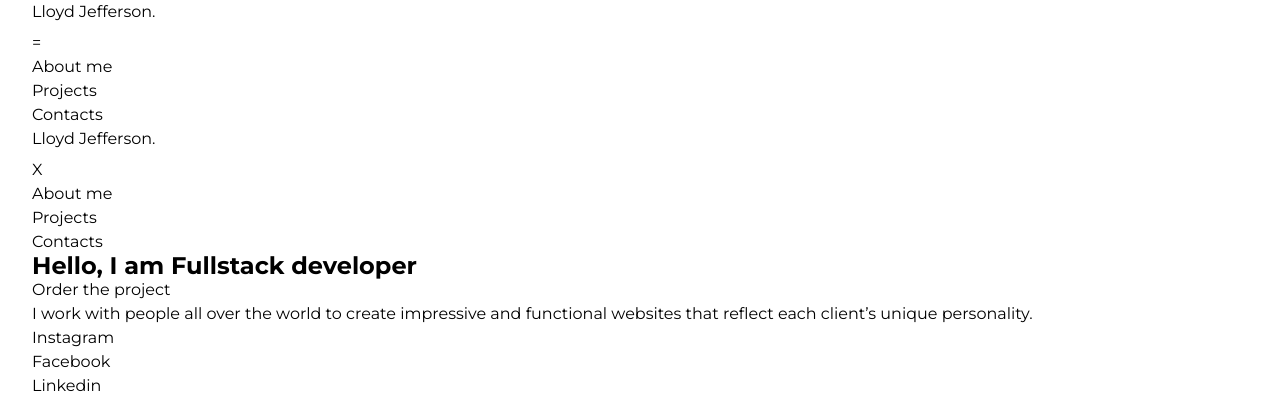
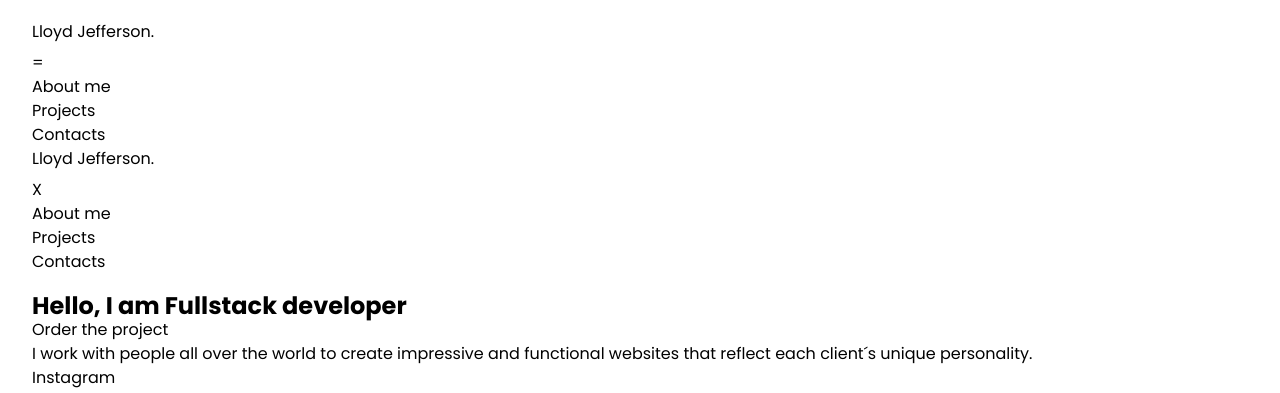
Before and after one commit to ValeriyaHr/portfolio-project-14, a website built with Vite: page src/index.html in a window 1280 px wide. Shown: the top 393 px of the page. Built offline with nearby package versions, Linux system fonts and the light colour scheme.

Commit message:
added_font_library
Додано шрифт impact regular, бібліотека isiToasts, паршели для модального вікна, дів в header і в hero посилання на work-together

```diff
--- a/package.json
+++ b/package.json
@@ -17,6 +17,7 @@
   "dependencies": {
     "accordion-js": "^3.3.4",
     "axios": "^1.7.2",
+    "izitoast": "^1.4.0",
     "vite-plugin-full-reload": "^1.0.5",
     "vite-plugin-html-inject": "^1.0.1"
   }
--- a/src/css/base.css
+++ b/src/css/base.css
@@ -1,5 +1,14 @@
+@font-face {
+  font-family: 'Impact';
+  src: local('Impact Regular'), local('Impact-Regular'),
+      url('ImpactLTStd.woff2') format('woff2'),
+      url('ImpactLTStd.woff') format('woff'),
+      url('ImpactLTStd.ttf') format('truetype');
+  font-weight: 400;
+  font-style: normal;
+}
 body {
-    font-family: 'Montserrat', 'Poppins', sans-serif;
+    font-family: 'Poppins', 'Impact Regular', 'Montserrat', sans-serif;
     color: #000000;
     background-color: #ffffff;
   }
--- a/src/css/styles_light.css
+++ b/src/css/styles_light.css
@@ -15,4 +15,5 @@
 @import url('./faq.css');
 @import url('./reviews.css');
 @import url('./work-together.css');
+@import url('./modal.css');
 @import url('./footer.css');
--- a/src/index.html
+++ b/src/index.html
@@ -33,6 +33,7 @@
     <load src="./partials/faq.html" />
     <load src="./partials/reviews.html" />
     <load src="./partials/work-together.html" />
+    <load src="./partials/modal.html" />
     </main>
 
     <footer>
--- a/src/main.js
+++ b/src/main.js
@@ -7,4 +7,5 @@ import './js/benefits.js';
 import './js/faq.js';
 import './js/reviews.js';
 import './js/work-together.js';
+import './js/modal.js';
 import './js/footer.js';
--- a/src/partials/header.html
+++ b/src/partials/header.html
@@ -1,3 +1,4 @@
+<div class="header">
 <div class="container header-container">
   <a class="header-logo-link" href="/">
       <p> Lloyd <span class="header-logo-span">Jefferson.</span></p>
@@ -67,3 +68,4 @@ rel="noopener noreferrer">X
 </nav>
 </div>
 </div>
+</div>
--- a/src/partials/hero.html
+++ b/src/partials/hero.html
@@ -1,8 +1,8 @@
 <section class="hero">
     <div class="container hero_container">
 <h1>Hello, I am Fullstack developer</h1>
-<a href="/" class="hero-btn">Order the project</a>
-<p class="hero-text">I work with people all over the world to create impressive and functional websites that reflect each client’s unique personality. </p>
+<a href="#contacts" class="hero-btn">Order the project</a>
+<p class="hero-text">I work with people all over the world to create impressive and functional websites that reflect each client´s unique personality. </p>
 <ul class="hero-list">
 <li class="hero-list-item">
     <a class="hero-list-link" href="https://www.instagram.com/goitclub/" target="_blank">Instagram</a>
```
Also changed, not shown: src/css/modal.css (added), src/js/modal.js (added), src/partials/modal.html (added), 1 other file.
